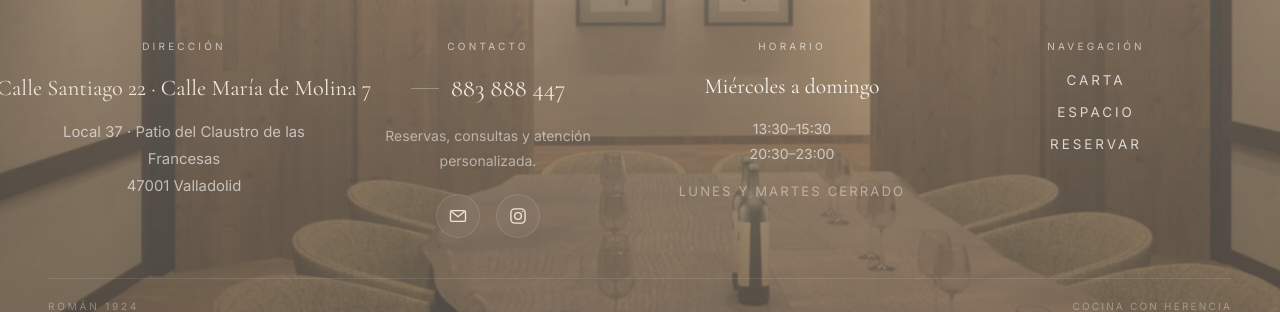
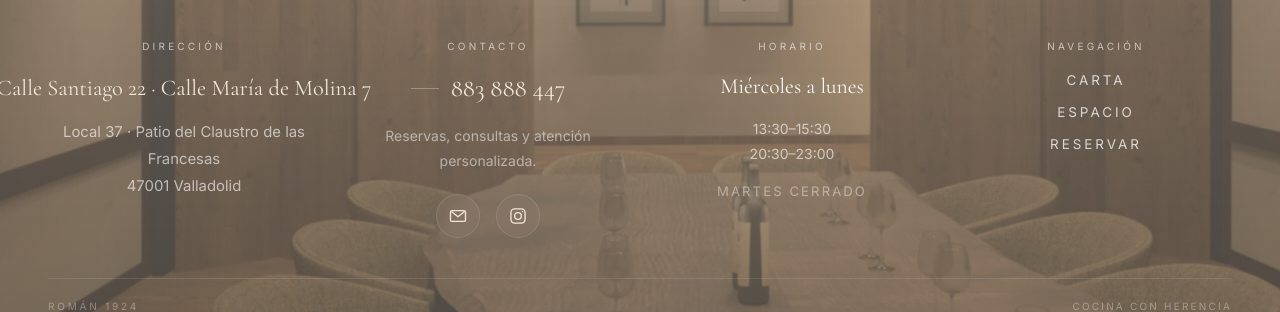
Before and after one commit to roman1924restaurante-sys/roman-1924-web, a Next.js app: page / in a window 1280 px wide. Shown: the part 5652-5964 px from the top of the page. Built offline with nearby package versions, Linux system fonts and the light colour scheme.

Commit message:
Actualizar horario: apertura lunes

```diff
--- a/app/page.tsx
+++ b/app/page.tsx
@@ -1778,7 +1778,7 @@ export default function Home() {
                 </p>
 
                 <p className="font-serif text-[clamp(1.05rem,3.4vw,1.35rem)] leading-[1.55] text-white/92">
-                  Miércoles a domingo
+                  Miércoles a lunes
                 </p>
 
                 <p className="mt-3 font-sans text-sm leading-[1.8] text-white/62">
@@ -1788,7 +1788,7 @@ export default function Home() {
                 </p>
 
                 <p className="mt-4 font-sans text-[0.82rem] uppercase tracking-[0.16em] text-white/42">
-                  Lunes y martes cerrado
+                  Martes cerrado
                 </p>
               </div>
 
```
